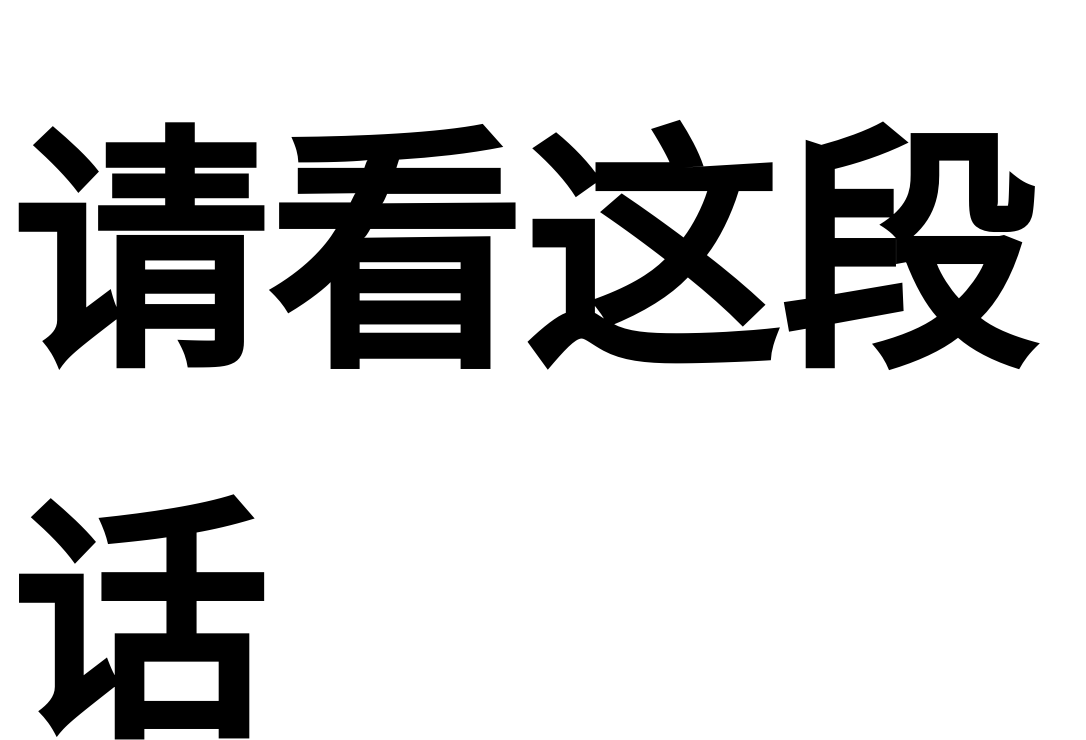
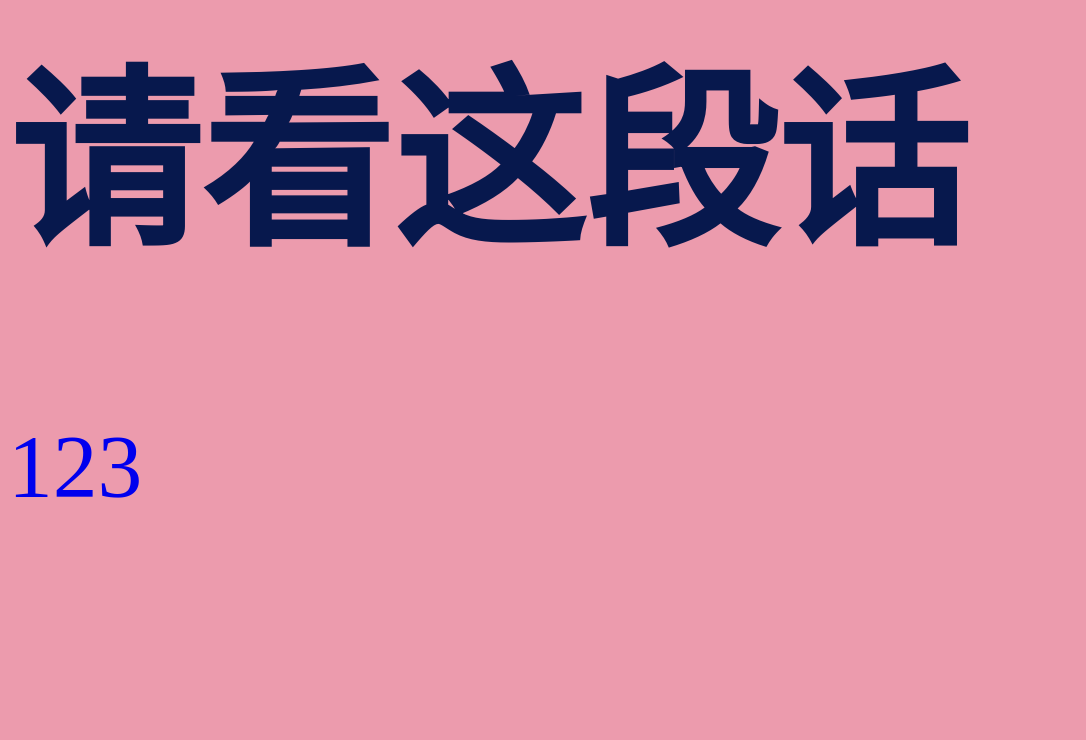
Before and after one commit to GandianTX/Web, a plain HTML site: page Mark7/index.html in a window 1280 px wide. Shown: the part 121-861 px from the top of the page, without its empty margins (0-1086 px from the left). After the commit the page ends 800 px from the top, so only its background shows below. Drawn offline with Linux system fonts and the light colour scheme.

Commit message:
修改了一下屎山代码

```diff
--- a/Mark7/index.html
+++ b/Mark7/index.html
@@ -5,26 +5,32 @@
   <meta http-equiv="X-UA-Compatible" content="IE=edge">
   <meta name="viewport" content="width=device-width, initial-scale=1.0">
   <title>Document</title>
-</head>
-<body>
   <style>
   html {
   font-size: 16px; /* 设置根元素字体大小 */
-}
+  }
+  body{
+  background-color: #ec9bad;
+  color: rgb(7, 24, 77);
+  }
 
-h1 {
-  font-size: 20vw; /* 相对于根元素字体大小的 2 倍 */
-}
+  h1 {
+  font-size: 15vw; /* 相对于根元素字体大小的 2 倍 */
 
-p {
-  font-size: 20vw;
-}
+  }
+
+  p,a {
+  font-size: 7vw;
+  text-decoration: none;
+  }
   </style>
+</head>
+<body>
 <h1>
 请看这段话
 </h1>
 <p>
-123
+<a href="../mark-2/index/index.html">123</a>
 </p>
 </body>
 </html>
```
